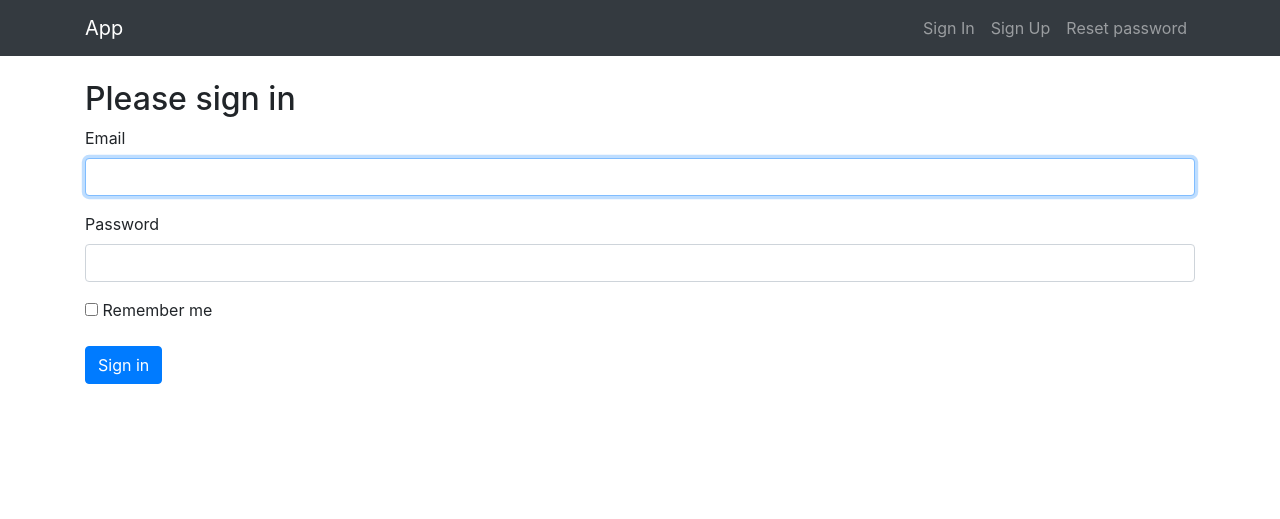
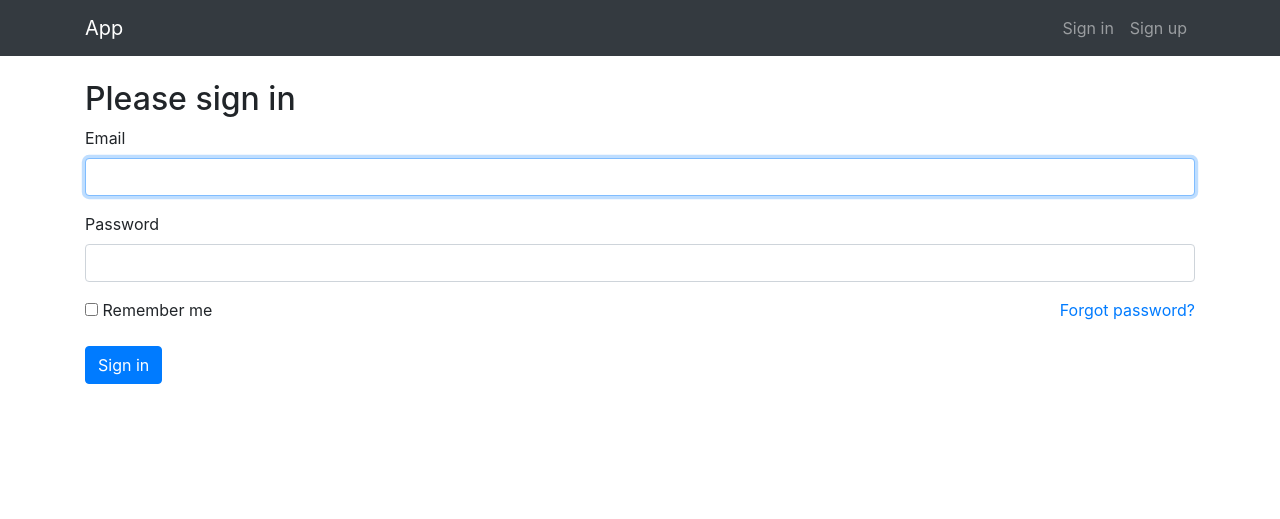
Before and after one commit to arttraveller/symfony5-app-boilerplate, a Symfony app: template templates/frontend/auth/signIn/signIn.html.twig in a window 1280 px wide. Shown: the top 519 px of the page. Run offline with Twig, Linux system fonts and the light colour scheme; the template is opened without the code that fills it, so the values that code supplies are empty; some libraries are stand-ins or nearby versions.

Commit message:
Nav links improved

```diff
--- a/templates/frontend/auth/signIn/signIn.html.twig
+++ b/templates/frontend/auth/signIn/signIn.html.twig
@@ -30,13 +30,20 @@
            value="{{ csrf_token('authenticate') }}"
     >
 
-    <div class="checkbox mb-3">
-        <label>
-            <input type="checkbox" name="_remember_me"> Remember me
-        </label>
+    <div class="row">
+        <div class="col-6 checkbox">
+            <label>
+                <input type="checkbox" name="_remember_me"> Remember me
+            </label>
+        </div>
+        <div class="col-6">
+            <div class="float-right">
+                <a href="{{ path('auth_password_reset_request') }}">Forgot password?</a>
+            </div>
+        </div>
     </div>
 
-    <div class="form-group">
+    <div class="form-group mt-3">
         <button class="btn btn-primary" type="submit">
             Sign in
         </button>
--- a/templates/frontend/base.html.twig
+++ b/templates/frontend/base.html.twig
@@ -32,17 +32,17 @@
                     <ul class="navbar-nav ml-auto">
                         {% if is_granted('IS_AUTHENTICATED_FULLY') %}
                             <li class="nav-item">
-                                <a class="nav-link" href="{{ path('auth_logout') }}">Log Out</a>
+                                <a class="nav-link" href="{{ path('posts_index') }}">Posts</a>
+                            </li>
+                            <li class="nav-item">
+                                <a class="nav-link" href="{{ path('auth_logout') }}">Sign out</a>
                             </li>
                         {% else %}
                             <li class="nav-item">
-                                <a class="nav-link" href="{{ path('auth_login') }}">Sign In</a>
+                                <a class="nav-link" href="{{ path('auth_login') }}">Sign in</a>
                             </li>
                             <li class="nav-item">
-                                <a class="nav-link" href="{{ path('auth_signup') }}">Sign Up</a>
-                            </li>
-                            <li class="nav-item">
-                                <a class="nav-link" href="{{ path('auth_password_reset_request') }}">Reset password</a>
+                                <a class="nav-link" href="{{ path('auth_signup') }}">Sign up</a>
                             </li>
                         {% endif %}
                     </ul>
```
Also changed, not shown: tests/Other/LoginFunctional.php (+1 -1 lines), tests/functional/Web/Frontend/Controllers/Auth/PasswordResetControllerCest.php (+6 -5 lines), tests/functional/Web/Frontend/Controllers/Auth/SignInControllerCest.php (+5 -5 lines), tests/functional/Web/Frontend/Controllers/Auth/SignUpControllerCest.php (+1 -1 lines).
